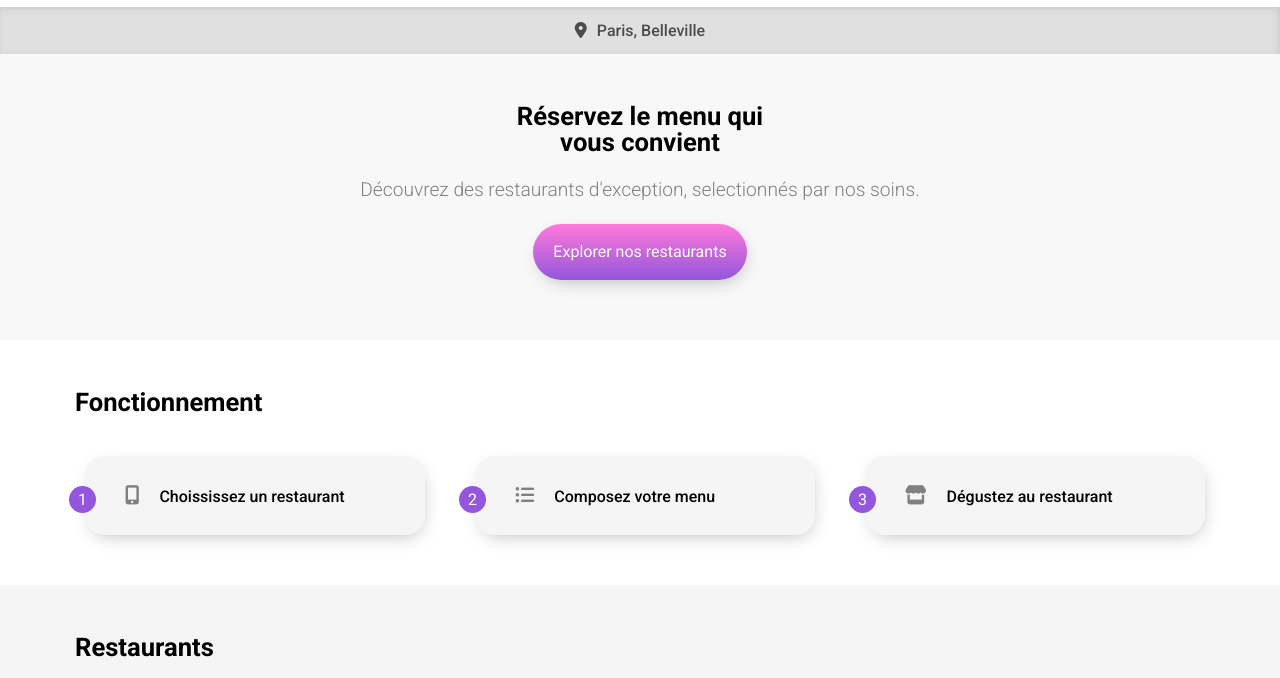
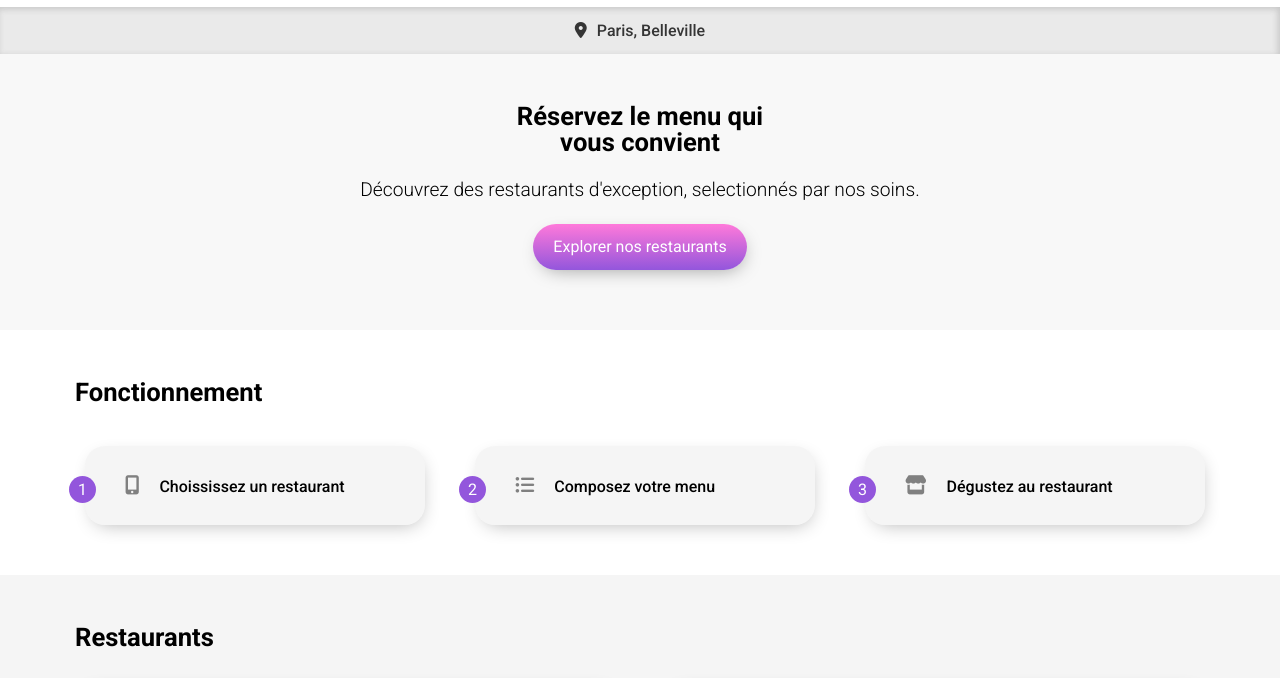
Before and after one commit to antoineThomasCode/AntoineTHOMAS_3_20032021, a website: page index.html in a window 1280 px wide. Shown: the part 56-734 px from the top of the page. Drawn offline with Linux system fonts and the light colour scheme; a web font is replaced by a local one.

Commit message:
mentorat

```diff
--- a/assets/CSS/menus.css
+++ b/assets/CSS/menus.css
@@ -72,6 +72,14 @@ a {
   text-decoration: none;
   color: black; }
 
+.btn {
+  text-decoration: none;
+  color: white;
+  padding: 15px 20px;
+  background-image: linear-gradient(#FF79DA, #9356DC);
+  border-radius: 50px;
+  box-shadow: 2px 6px 19px -7px rgba(0, 0, 0, 0.4); }
+
 footer {
   background-color: #303030; }
   footer ul li {
--- a/assets/scss/abstracts/_mixins.scss
+++ b/assets/scss/abstracts/_mixins.scss
@@ -3,11 +3,3 @@
     -webkit-box-shadow: 2px 6px 19px -7px rgba(0,0,0,0.31);
     -moz-box-shadow: 2px 6px 19px -7px rgba(0,0,0,0.31);
 }
-@mixin btn-action {
-    text-decoration: none;
-        color: white;
-        padding: 20px;
-        background-image: linear-gradient($secondary, $primary);
-        border-radius: 50px;
-       @include box-shadow-light;
-}
--- a/assets/scss/components/_buttons.scss
+++ b/assets/scss/components/_buttons.scss
@@ -0,0 +1,8 @@
+.btn {
+    text-decoration: none;
+        color: white;
+        padding: 15px 20px;
+        background-image: linear-gradient($secondary, $primary);
+        border-radius: 50px;
+        box-shadow: 2px 6px 19px -7px rgba(0,0,0,0.4);
+}
--- a/assets/scss/home.scss
+++ b/assets/scss/home.scss
@@ -3,8 +3,8 @@
 #location {
     z-index: 1;
     justify-content: center;
-    background-color: lightgray;
-    opacity: 0.7;
+    background-color: #eaeaea;
+    color: #353535;
     padding: 15px 0;
     box-shadow: inset -2px 2px 6px rgba(54, 54, 54, 0.2) ;
     p {
@@ -32,10 +32,6 @@
         text-align: center;
         font-size: 1.2em;
         font-weight: 300;
-        color: gray;
-    }
-    a {
-        @include btn-action;
     }
 }
 #tutorial {
--- a/index.html
+++ b/index.html
@@ -36,7 +36,7 @@
         <p>
           Découvrez des restaurants d'exception, selectionnés par nos soins.
         </p>
-        <a href="#restaurants-list">Explorer nos restaurants</a>
+        <a href="#restaurants-list" class="btn">Explorer nos restaurants</a>
       </section>
       <section id="tutorial" class="d-flex f-wrap">
         <h2>Fonctionnement</h2>
```
Also changed, not shown: assets/CSS/home.css.
